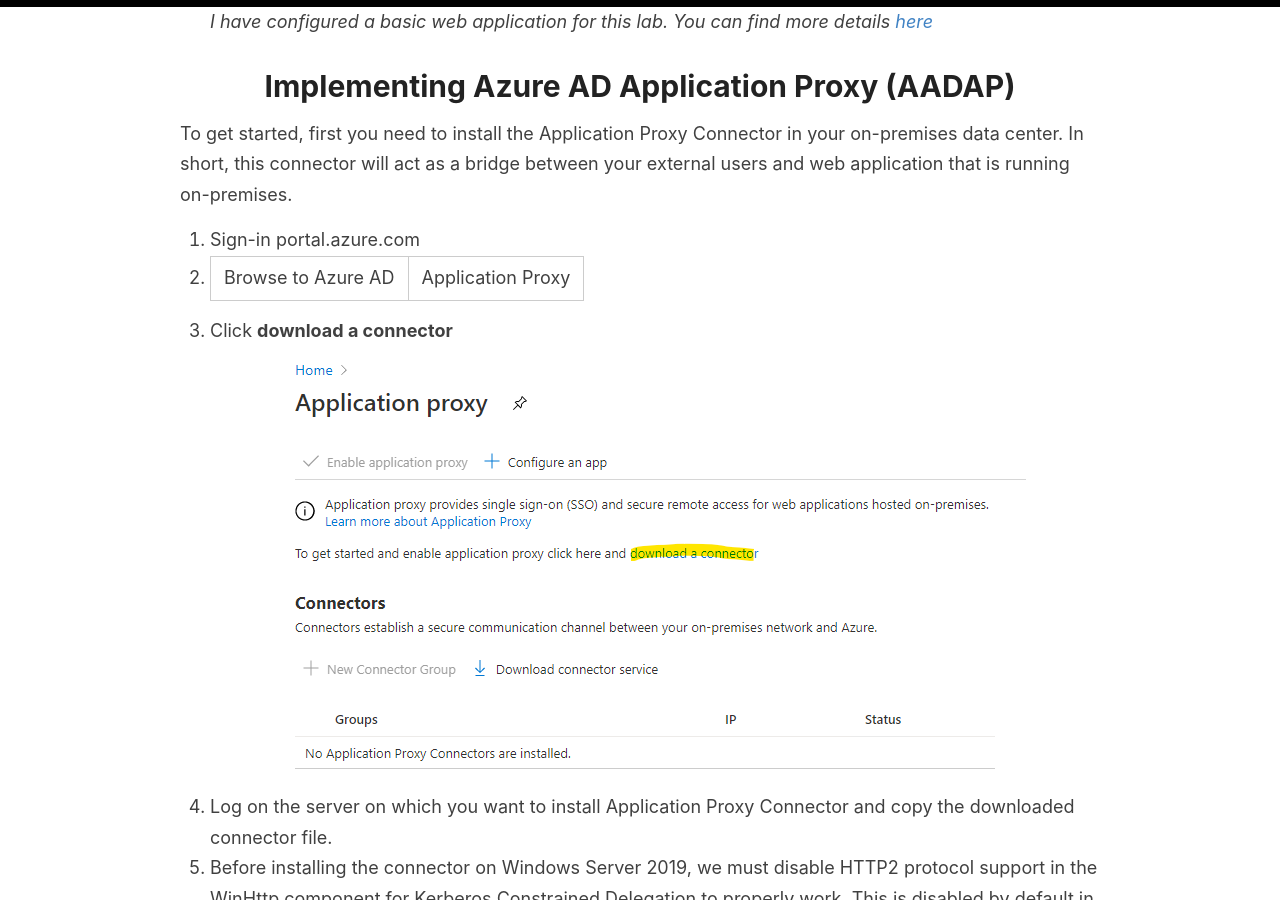
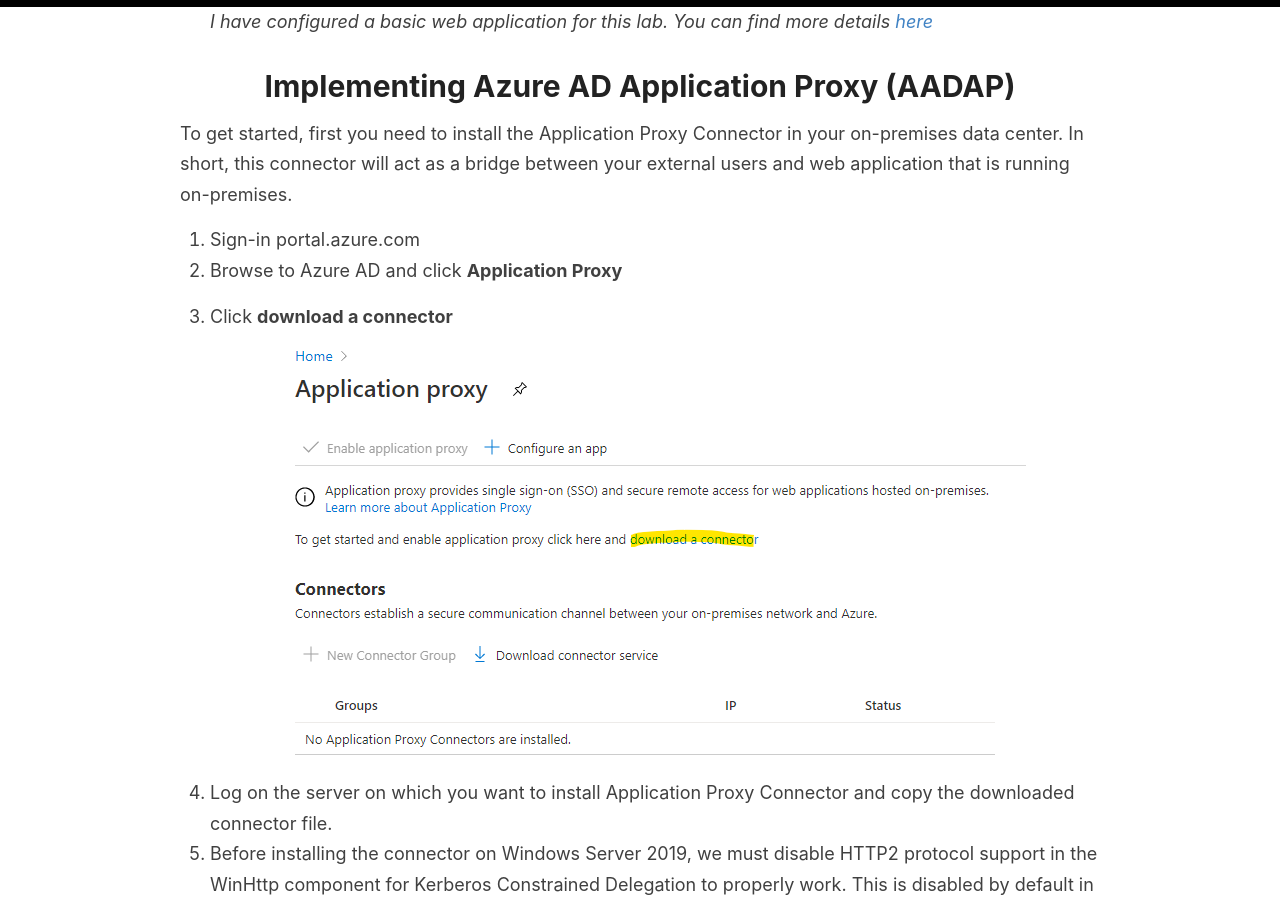
Before and after one commit to shahbaz-ahmad/shahbaz-ahmad.github.io, a Jekyll site: the page built from _posts/2020-10-02-azure-application-proxy.md, in a window 1280 px wide and 900 px high, scrolled down 1542 px. Built offline with Jekyll 4.4.1, drawn with Linux system fonts in a browser that asks for light colours; some of the changed text lies outside the part shown.

Commit message:
modified app proxy href

```diff
--- a/_posts/2020-10-02-azure-application-proxy.md
+++ b/_posts/2020-10-02-azure-application-proxy.md
@@ -38,7 +38,7 @@ My on-premises lab environment consists of:
 To get started, first you need to install the Application Proxy Connector in your on-premises data center. In short, this connector will act as a bridge between your external users and web application that is running on-premises.
 
 1. Sign-in portal.azure.com
-2. Browse to Azure AD | Application Proxy
+2. Browse to Azure AD and click **Application Proxy**
 3. Click **download a connector**
 
     ![](/images/aadap/aadap_download_connector.png)
@@ -80,11 +80,11 @@ To get started, first you need to install the Application Proxy Connector in you
 
 
 # Publishing On-Premises Web Application
-I have configured a one page web application, the details can be seen <a href="web-app-windows-authentication.md" target="_blank">here</a>.
+I have configured a one page web application, the details can be seen <a href="https://shahbaz-ahmad.github.io/web-app-windows-authentication/" target="_blank">here</a>.
 
 To publish this on-premises application to external users:
 
-- Go to Azure Active Directory | Enterprise Applications
+- Go to Azure Active Directory and click **Enterprise Applications**
 - Click **On-premises application**
 
     ![](/images/aadap/aadap_publish_webapp.png)
```
